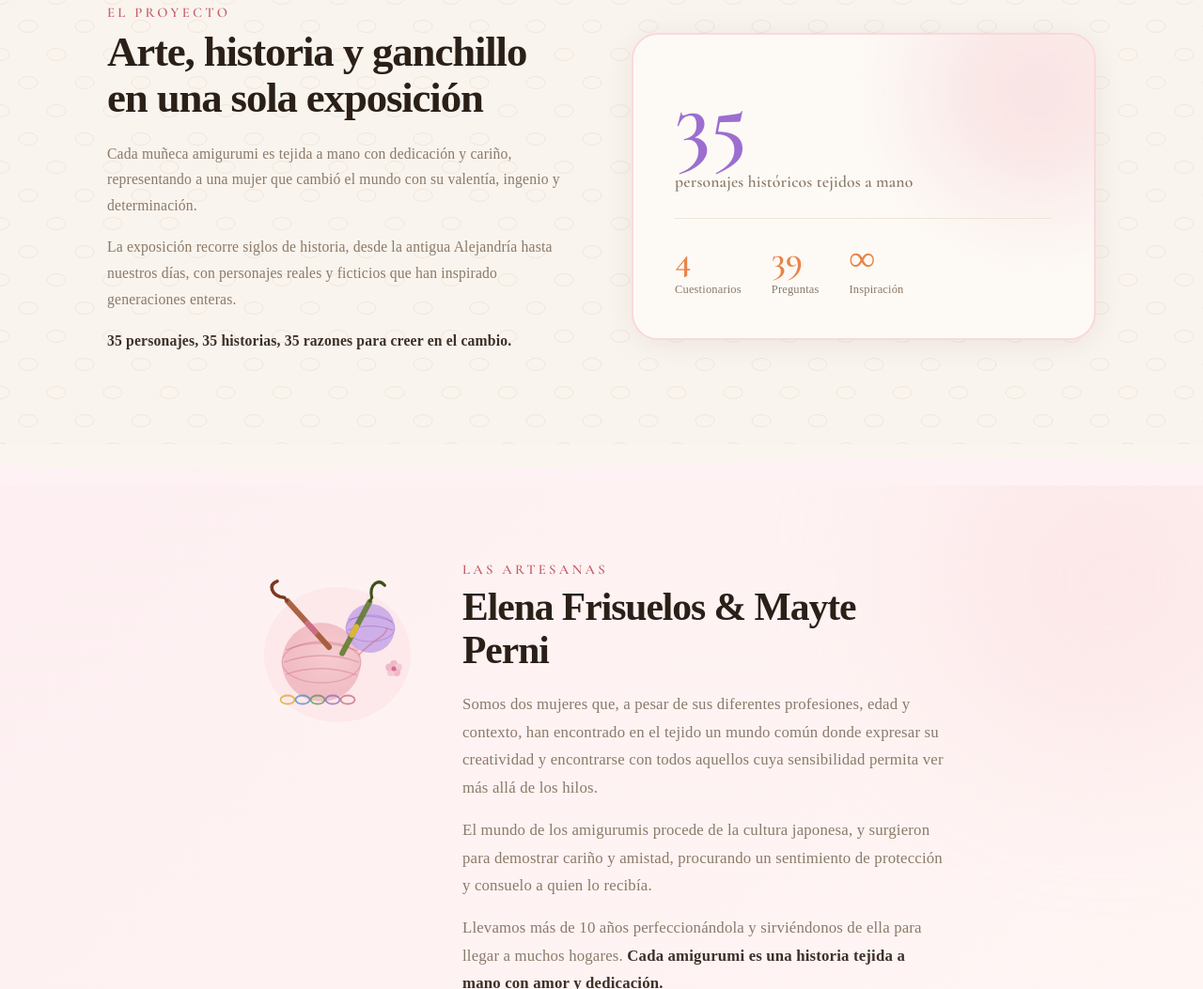
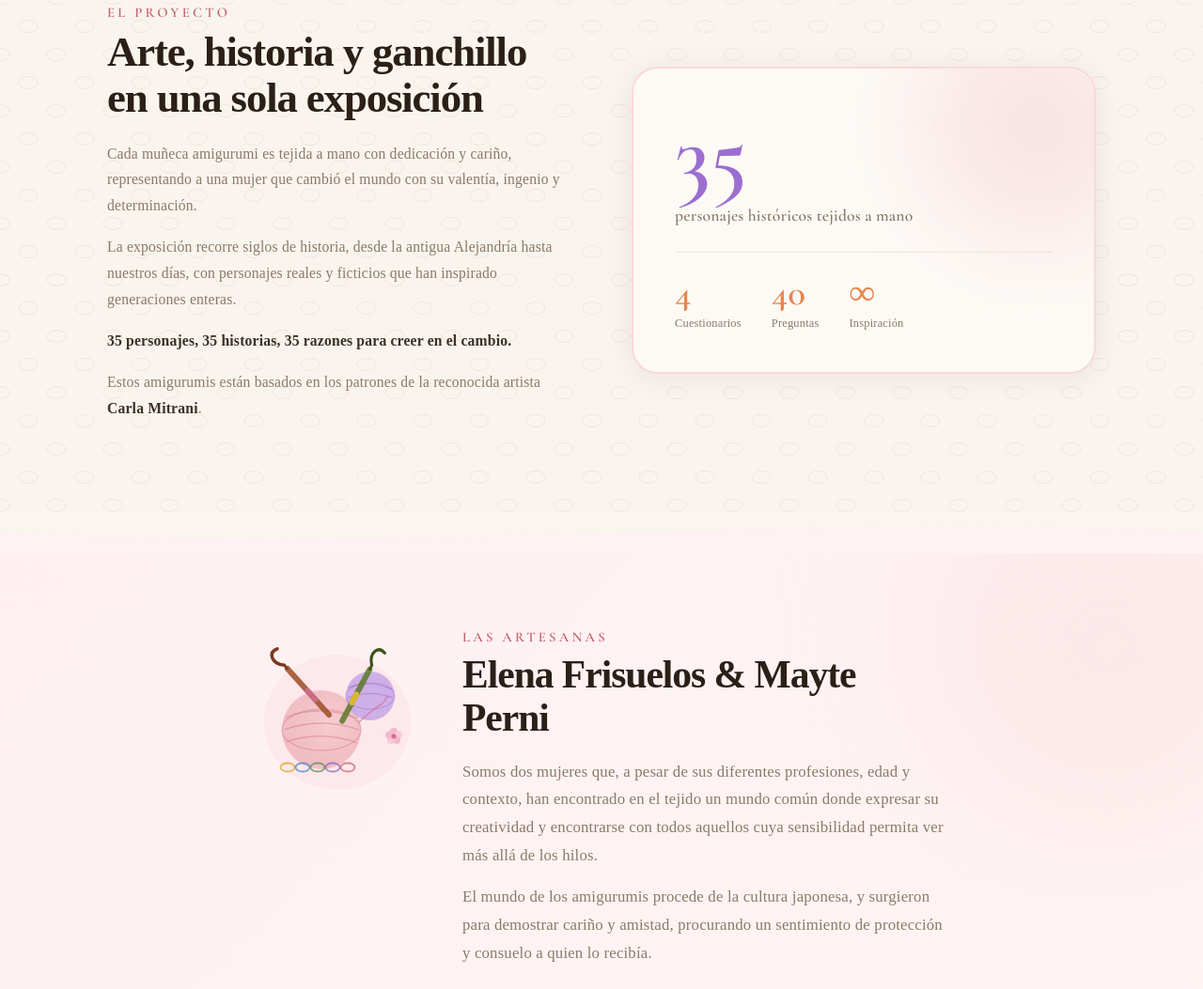
Before and after one commit to maramotto/mujereshistoria, a plain HTML site: page index.html in a window 1280 px wide. Shown: the part 1022-2075 px from the top of the page at 94% size. Drawn offline with nearby package versions, Linux system fonts and the light colour scheme; a web font is replaced by a local one.

Commit message:
Update project section: add Carla Mitrani credit and update question count to 40
Co-Authored-By: Claude Opus 4.6 <noreply@anthropic.com>

```diff
--- a/index.html
+++ b/index.html
@@ -661,6 +661,7 @@ document.addEventListener('click', function(e){
         <p>Cada muñeca amigurumi es tejida a mano con dedicación y cariño, representando a una mujer que cambió el mundo con su valentía, ingenio y determinación.</p>
         <p>La exposición recorre siglos de historia, desde la antigua Alejandría hasta nuestros días, con personajes reales y ficticios que han inspirado generaciones enteras.</p>
         <p><strong>35 personajes, 35 historias, 35 razones para creer en el cambio.</strong></p>
+        <p>Estos amigurumis están basados en los patrones de la reconocida artista <strong>Carla Mitrani</strong>.</p>
       </div>
       <div class="about-card">
         <div class="about-card-inner">
@@ -668,7 +669,7 @@ document.addEventListener('click', function(e){
           <div class="big-label">personajes históricos tejidos a mano</div>
           <div class="stat-row">
             <div class="stat"><div class="stat-n">4</div><div class="stat-l">Cuestionarios</div></div>
-            <div class="stat"><div class="stat-n">39</div><div class="stat-l">Preguntas</div></div>
+            <div class="stat"><div class="stat-n">40</div><div class="stat-l">Preguntas</div></div>
             <div class="stat"><div class="stat-n">&#x221E;</div><div class="stat-l">Inspiración</div></div>
           </div>
         </div>
```
